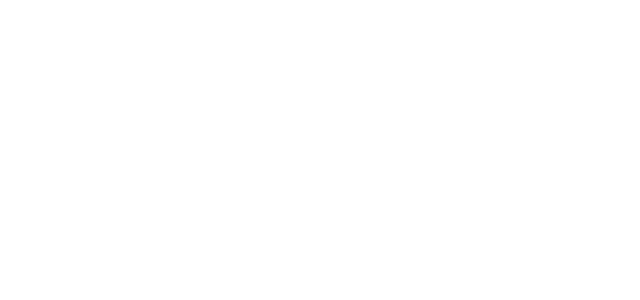
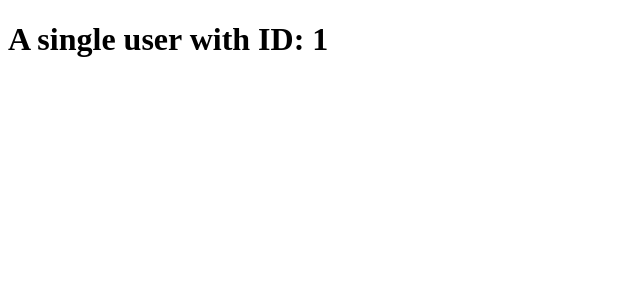
Before and after one commit to Dmytro-Lukashenko/nuxt-blog, a Nuxt app: page /users/1 in a window 1280 px wide. Before the commit this address had no page. Shown: the top 300 px of the page, without its empty margins (0-640 px from the left). Built offline with nearby package versions, Linux system fonts and the light colour scheme.

Commit message:
add dynamic rout

```diff
--- /dev/null
+++ b/pages/users/_id/index.vue
@@ -0,0 +1,13 @@
+<template>
+  <h1>A single user with ID: {{$route.params.id}}</h1>
+</template>
+
+<script>
+export default {
+
+}
+</script>
+
+<style>
+
+</style>
--- /dev/null
+++ b/pages/users/index.vue
@@ -0,0 +1,13 @@
+<template>
+  <h1>This is users view</h1>
+</template>
+
+<script>
+export default {
+
+}
+</script>
+
+<style>
+
+</style>
```
Also changed, not shown: .eslintrc.js.
